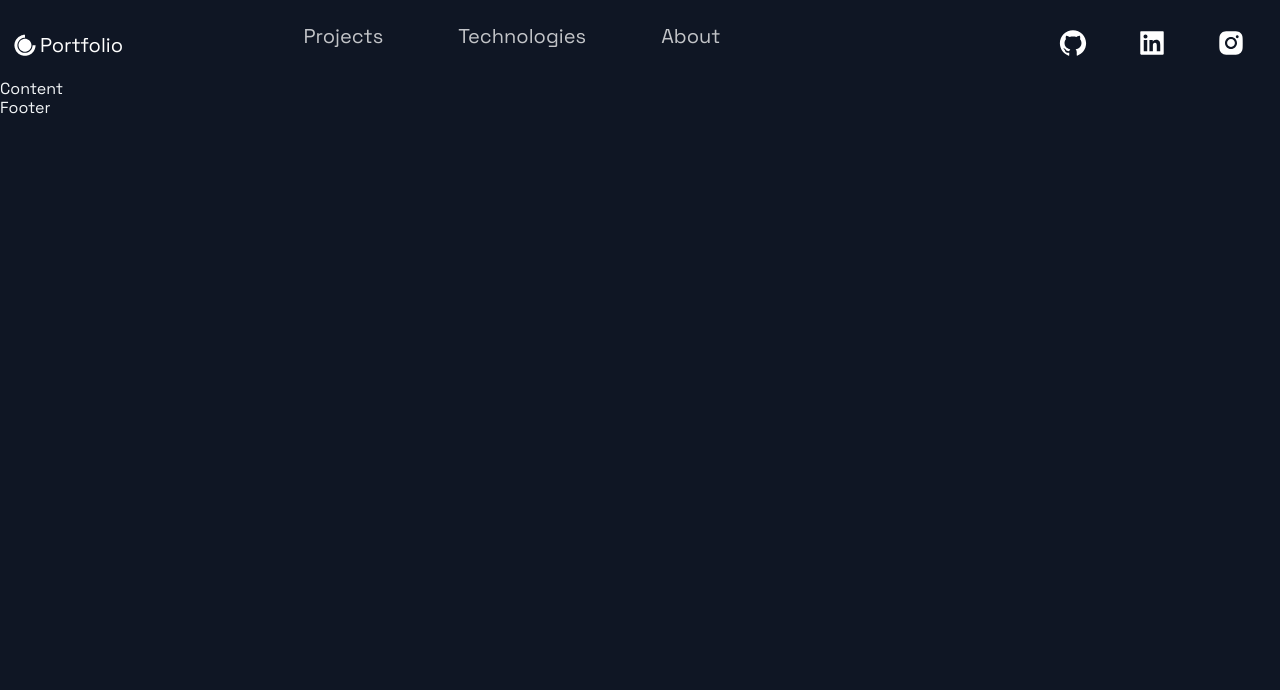
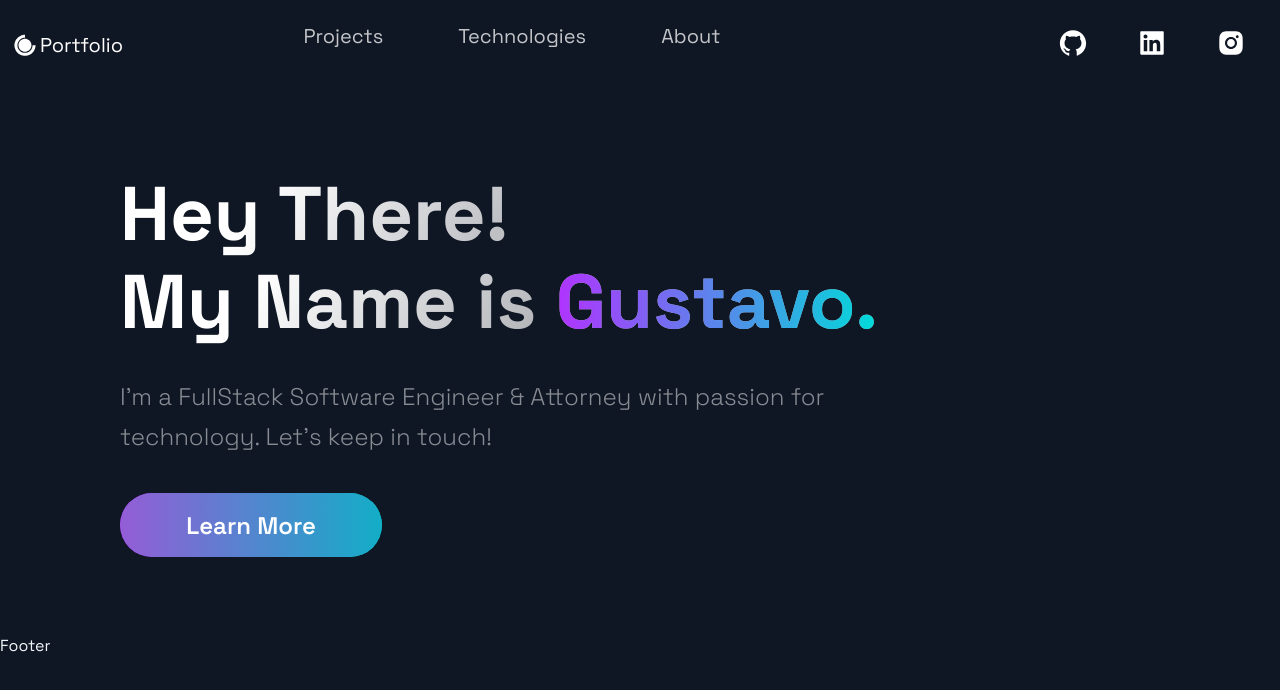
Before and after one commit to guandradeamm/personal-portfolio, a Next.js app: page / in a window 1280 px wide. Shown: the top 690 px of the page. Built offline with nearby package versions, Linux system fonts and the light colour scheme.

Commit message:
feat: add hero section and update styles

```diff
--- /dev/null
+++ b/src/components/Hero/Hero.jsx
@@ -0,0 +1,33 @@
+import React from "react";
+
+import {
+  Section,
+  SectionText,
+  SectionTitle,
+  TitleFocus,
+  TitleText,
+} from "../../styles/GlobalComponents";
+import Button from "../../styles/GlobalComponents/Button";
+import { LeftSection } from "./HeroStyles";
+
+const Hero = () => (
+  <Section row nopadding>
+    <LeftSection>
+      <SectionTitle main center>
+        <TitleText>{`Hey There!`}</TitleText>
+        <TitleText>
+          {`My Name is `}
+          <TitleFocus>{`Gustavo.`}</TitleFocus>
+        </TitleText>
+      </SectionTitle>
+      <SectionText>
+        {`I'm a FullStack Software Engineer & Attorney with passion for technology. Let's keep in touch!`}
+      </SectionText>
+      <Button onClick={() => (window.location = "https://google.com")}>
+        Learn More
+      </Button>
+    </LeftSection>
+  </Section>
+);
+
+export default Hero;
--- /dev/null
+++ b/src/components/Hero/HeroStyles.js
@@ -0,0 +1,19 @@
+import styled from "styled-components";
+
+export const LeftSection = styled.div`
+  width: 100%;
+  @media ${(props) => props.theme.breakpoints.sm} {
+    width: 80%;
+    display: flex;
+    flex-direction: column;
+
+    margin: 0 auto;
+  }
+  @media ${(props) => props.theme.breakpoints.md} {
+    width: 100%;
+    display: flex;
+    flex-direction: column;
+
+    margin: 0 auto;
+  }
+`;
--- a/src/pages/index.jsx
+++ b/src/pages/index.jsx
@@ -1,9 +1,13 @@
+import Hero from "../components/Hero/Hero";
 import { Layout } from "../layout/Layout";
+import { Section } from "../styles/GlobalComponents";
 
 const Home = () => {
   return (
     <Layout>
-      <div>Content</div>
+      <Section grid>
+        <Hero />
+      </Section>
     </Layout>
   );
 };
--- a/src/styles/GlobalComponents/index.js
+++ b/src/styles/GlobalComponents/index.js
@@ -24,34 +24,44 @@ export const Section = styled.section`
   }
 `;
 
-export const SectionTitle = styled.h2`
-  font-weight: 800;
-  font-size: ${(props) => (props.main ? "65px" : "56px")};
-  line-height: ${(props) => (props.main ? "72px" : "56px")};
-  width: max-content;
-  max-width: 100%;
+export const TitleText = styled.h3`
   background: linear-gradient(
     121.57deg,
     #ffffff 18.77%,
     rgba(255, 255, 255, 0.66) 60.15%
   );
+  background-clip: inherit;
   -webkit-background-clip: text;
   -webkit-text-fill-color: transparent;
+`;
+export const TitleFocus = styled.span`
+  background: linear-gradient(270deg, #00dbd8 0%, #b133ff 100%);
+  background-clip: inherit;
+  -webkit-background-clip: text;
+  -webkit-text-fill-color: transparent;
+`;
+
+export const SectionTitle = styled.div`
+  font-weight: 800;
+  font-size: ${(props) => (props.main ? "65px" : "56px")};
+  /* line-height: ${(props) => (props.main ? "72px" : "56px")}; */
+  width: max-content;
+  max-width: 100%;
   margin-bottom: 16px;
   padding: ${(props) => (props.main ? "58px 0 16px" : "0")};
 
   @media ${(props) => props.theme.breakpoints.md} {
     font-size: ${(props) => (props.main ? "56px" : "48px")};
-    line-height: ${(props) => (props.main ? "56px" : "48px")};
+    /* line-height: ${(props) => (props.main ? "56px" : "48px")}; */
     margin-bottom: 12px;
     padding: ${(props) => (props.main ? "40px 0 12px" : "0")};
   }
 
   @media ${(props) => props.theme.breakpoints.sm} {
     font-size: 32px;
-    line-height: 40px;
+    /* line-height: 40px; */
     font-size: ${(props) => (props.main ? "28px" : "32px")};
-    line-height: ${(props) => (props.main ? "32px" : "40px")};
+    /* line-height: ${(props) => (props.main ? "32px" : "40px")}; */
     margin-bottom: 8px;
     padding: ${(props) => (props.main ? "16px 0 8px" : "0")};
     max-width: 100%;
```
